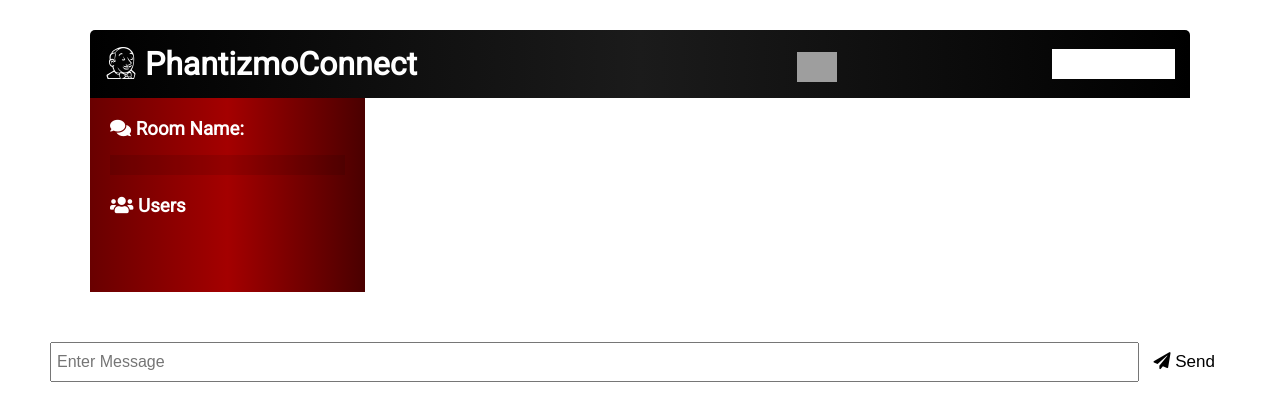
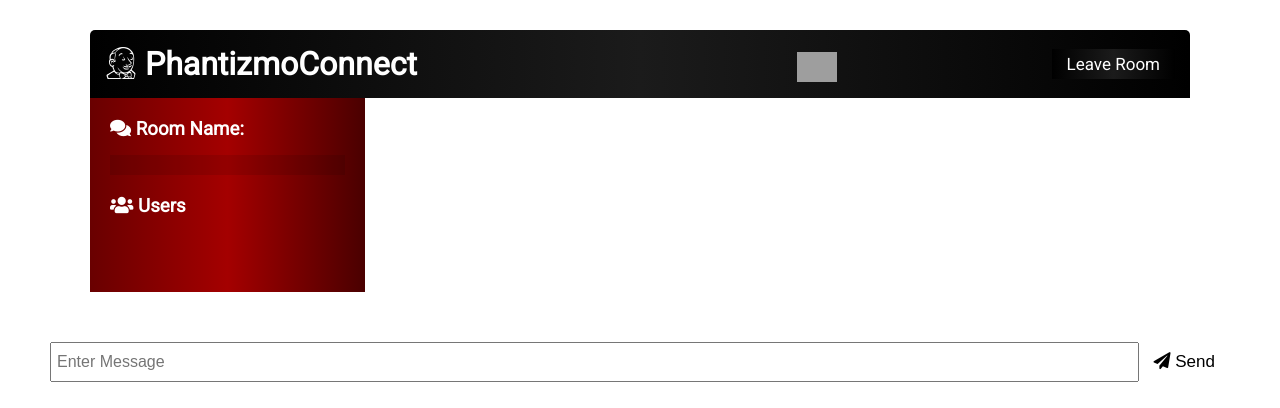
Before and after one commit to dylxntn/PhantizmoConnect, a website: page public/chat.html in a window 1280 px wide. Drawn offline with nearby package versions, Linux system fonts and the light colour scheme; no server answers; grey boxes are pictures that could not be loaded.

Commit message:
Update chat.html

```diff
--- a/public/chat.html
+++ b/public/chat.html
@@ -13,7 +13,7 @@
     <div class="chat-container">
         <header class="chat-header">
             <h1><i class="fab fa-jenkins"></i> PhantizmoConnect<span class="float"><img src="https://github.com/7Q-Blog/blog/blob/master/power.png?raw=true" height="30"></span></h1>
-            <a href="index.html" class="btn">Leave Room</a>
+            <a href="index.html" class="btn buttoncolor">Leave Room</a>
         </header>
         <main class="chat-main">
             <div class="chat-sidebar">
```
